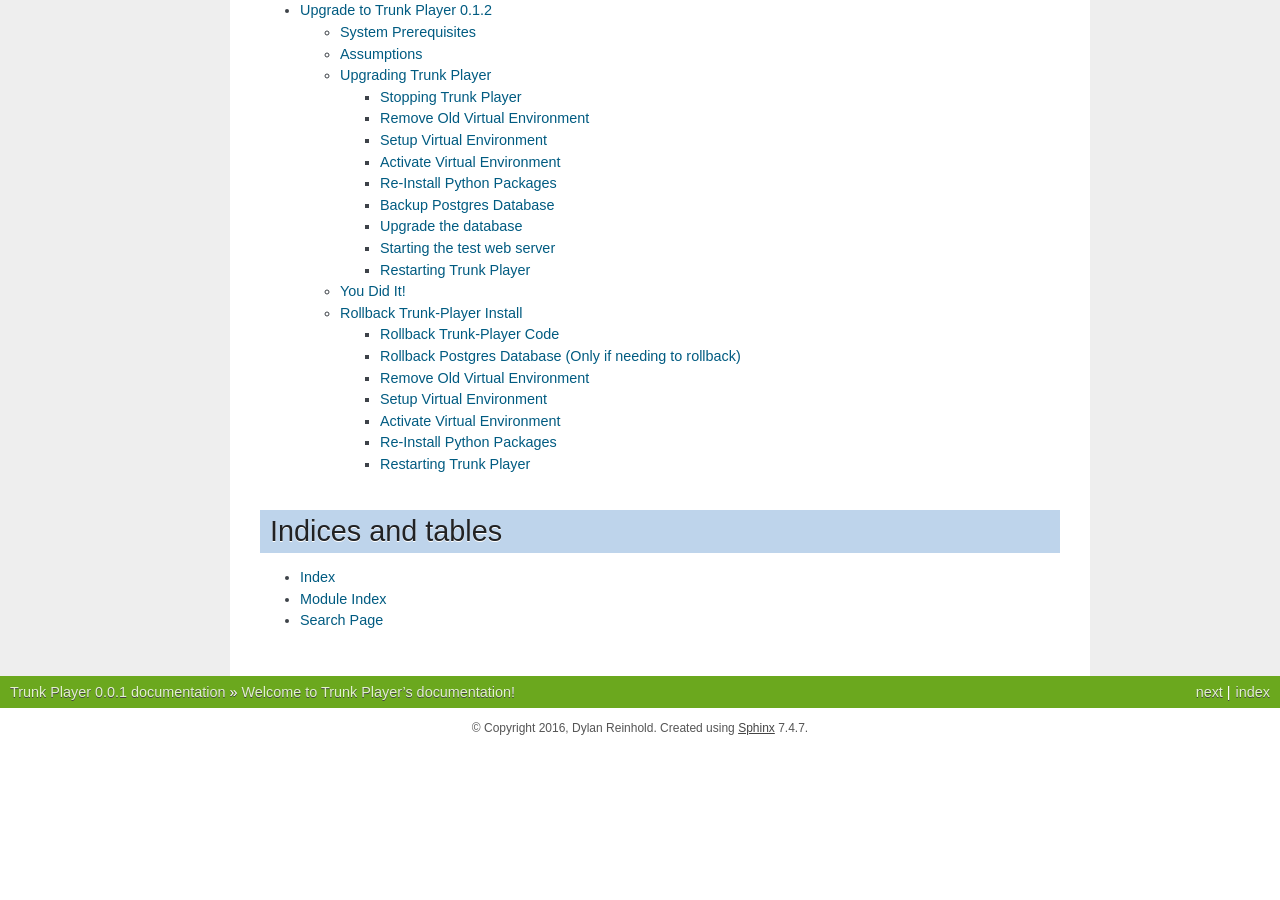
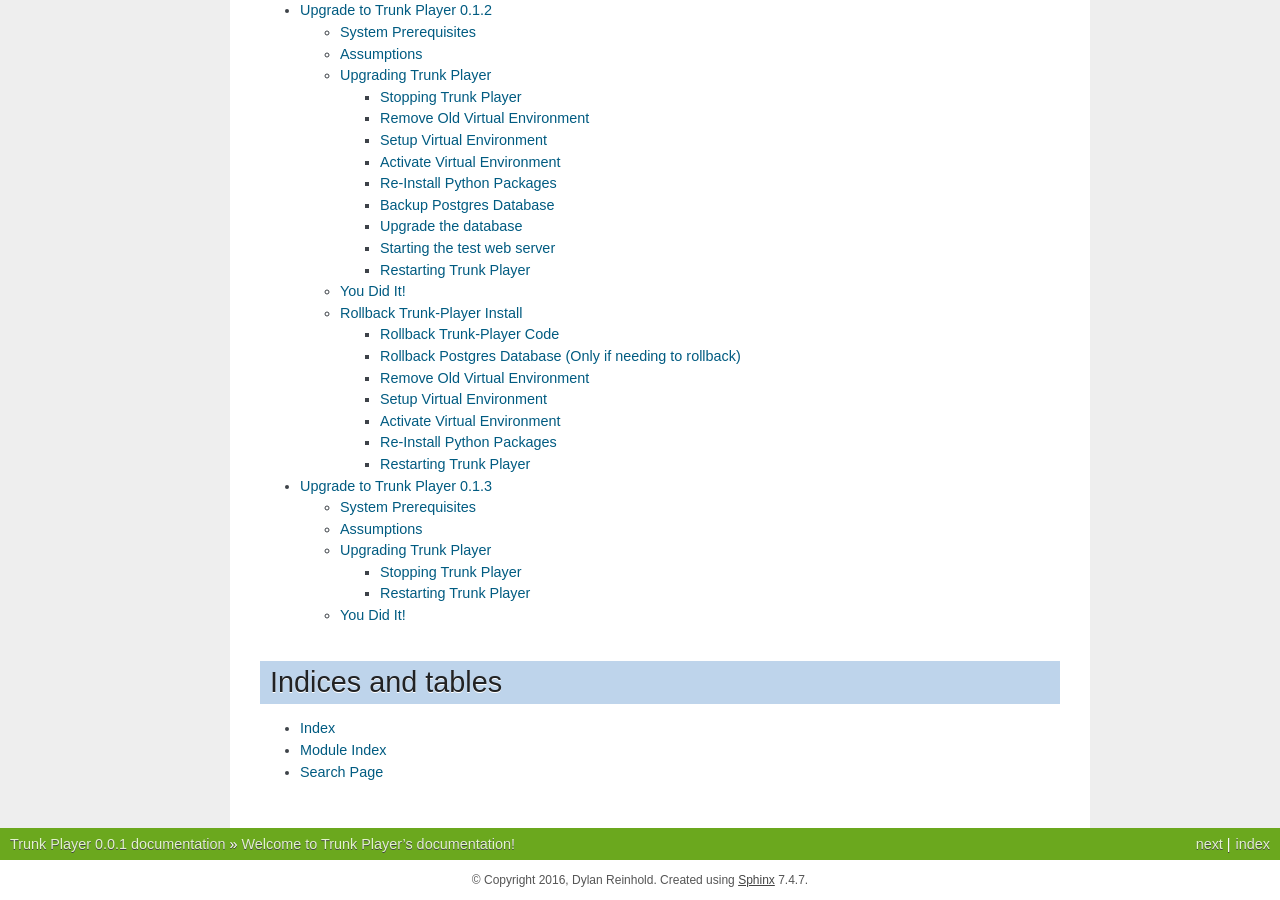
Before and after one commit to ScanOC/trunk-player, a Sphinx documentation site: the page built from docs/index.rst, in a window 1280 px wide and 900 px high, scrolled down 2029 px. Built offline with Sphinx 7.4.7, drawn with Linux system fonts in a browser that asks for light colours; before the commit the page ends 2777 px from its top, so only the background shows below that.

Commit message:
Added index

```diff
--- a/docs/index.rst
+++ b/docs/index.rst
@@ -23,6 +23,7 @@ Upgrades
 ========
 .. toctree::
    upgrade/upgrade-0.1.2.rst
+   upgrade/upgrade-0.1.3.rst
 
 
 Indices and tables
```
